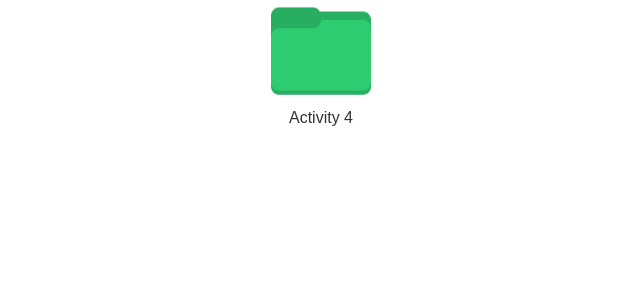
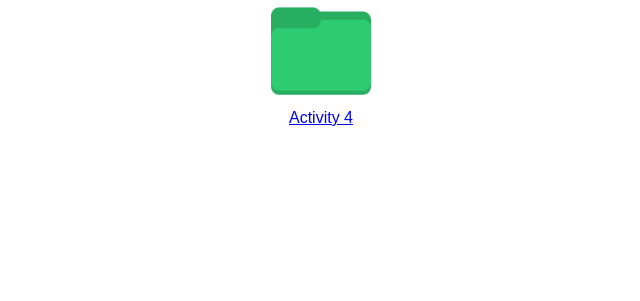
Before and after one commit to TrisMatt20/TrisMatt20.github.io, a PHP site: page / in a window 1280 px wide. Shown: the part 480-781 px from the top of the page, without its empty margins (319-959 px from the left). Run offline with PHP 8.4, Linux system fonts and the light colour scheme.

Commit message:
Added redirectory link for act 4

```diff
--- a/index.html
+++ b/index.html
@@ -26,8 +26,10 @@
             <h2>My Projects</h2>
             <div class="project-icons">
                 <div class="project">
-                    <img href="activities/activity 4/activity4.html" src="assets/folder.png" alt="Activity 4">
-                    <p>Activity 4</p>
+
+                    <img src="assets/folder.png" alt="Activity 4">
+
+                    <a href="activities/activity 4/activity4.html">Activity 4</a>
                 </div>
                 <!-- <div class="project">
                     <img src="folderIcon.png" alt="Project 2 Icon">
--- a/styles.css
+++ b/styles.css
@@ -31,6 +31,8 @@ body {
     align-items: center;
     color: white;
     margin: 0;
+    position: relative;
+    top: 0;
 }
 
 .profile-pic {
```
